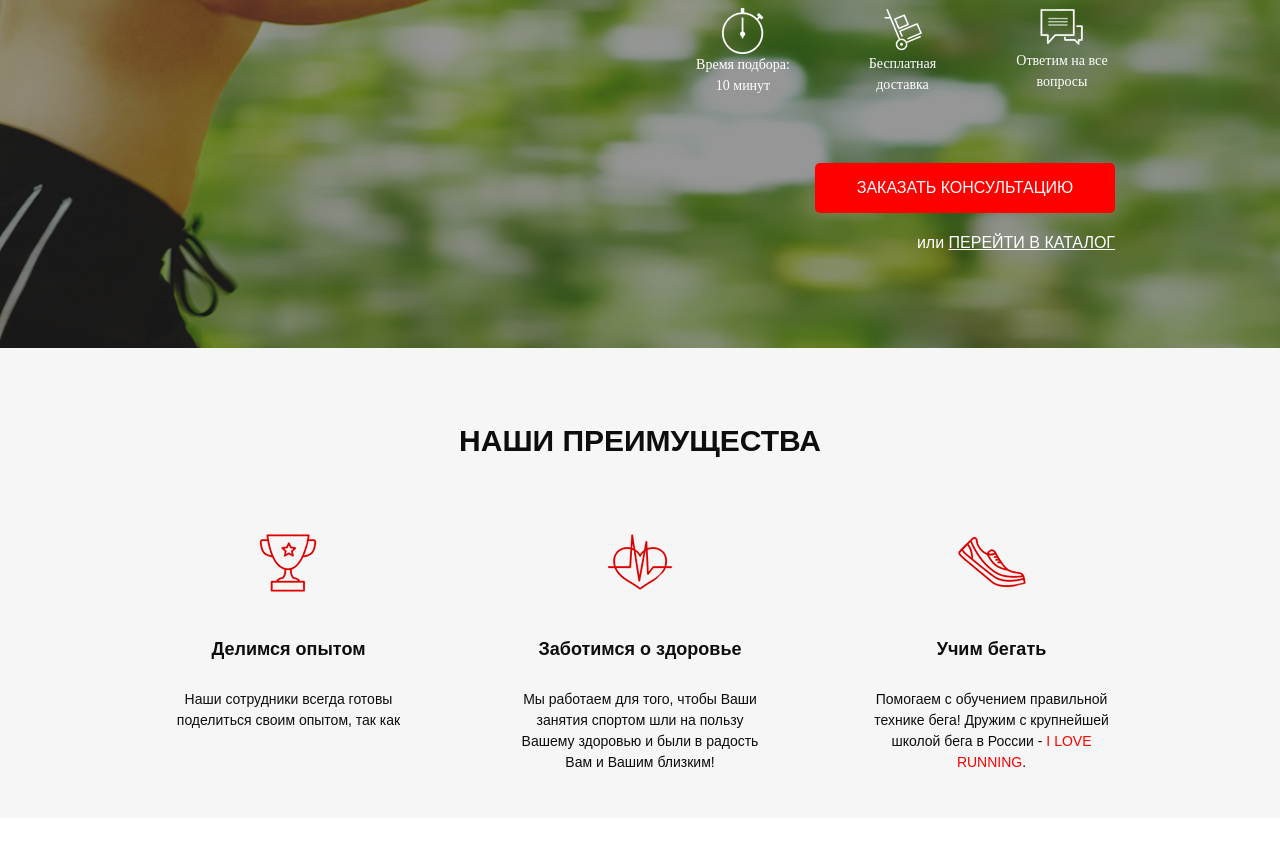
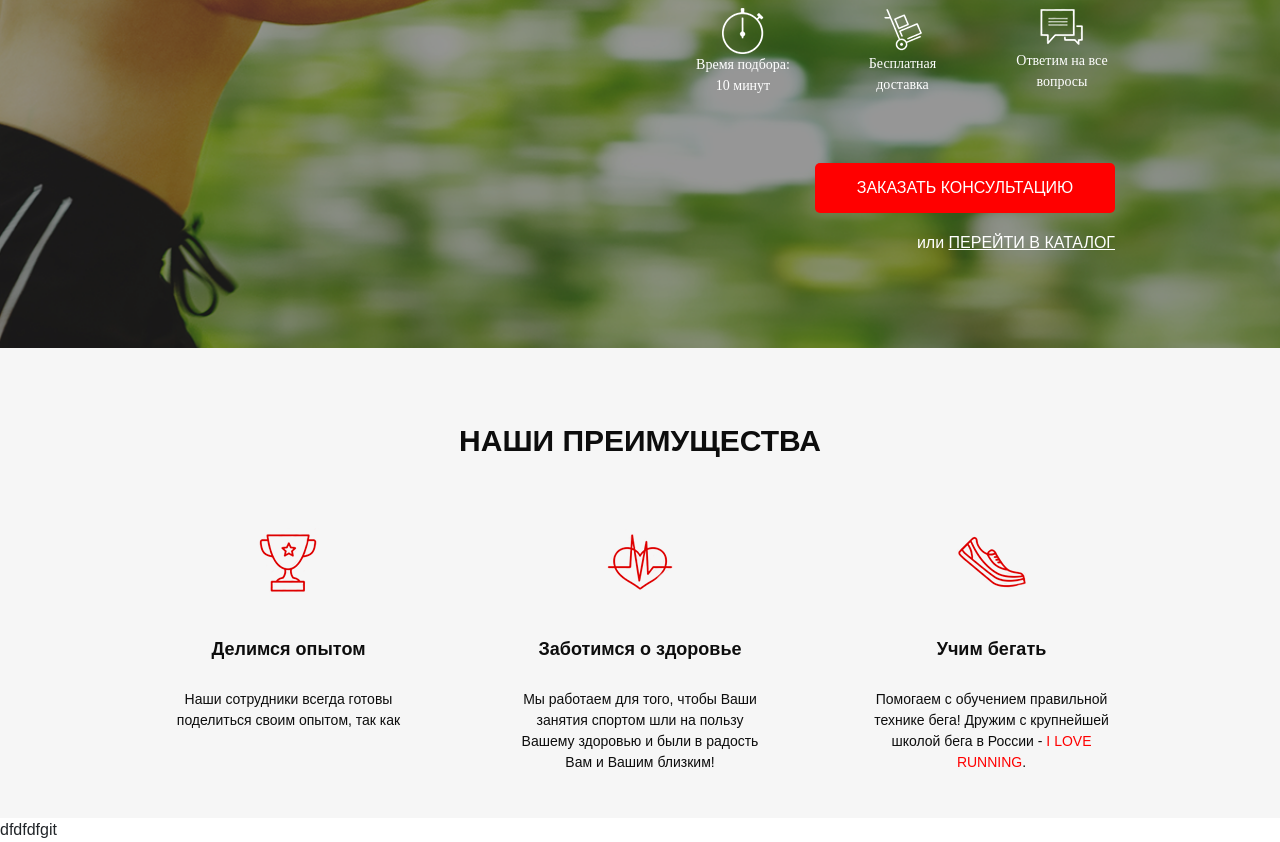
Before and after one commit to afarhad88/pulse, a plain HTML site: page src/index.html in a window 1280 px wide. Shown: the part 342-1184 px from the top of the page. Before the commit the page ends 1160 px from the top, so only its background shows below. Drawn offline with Linux system fonts and the light colour scheme.

Commit message:
first add

```diff
--- a/src/index.html
+++ b/src/index.html
@@ -84,5 +84,7 @@
         </div>
       </div>
     </div>
+
+    <div class="botasi">dfdfdfgit</div>
   </body>
 </html>
```
